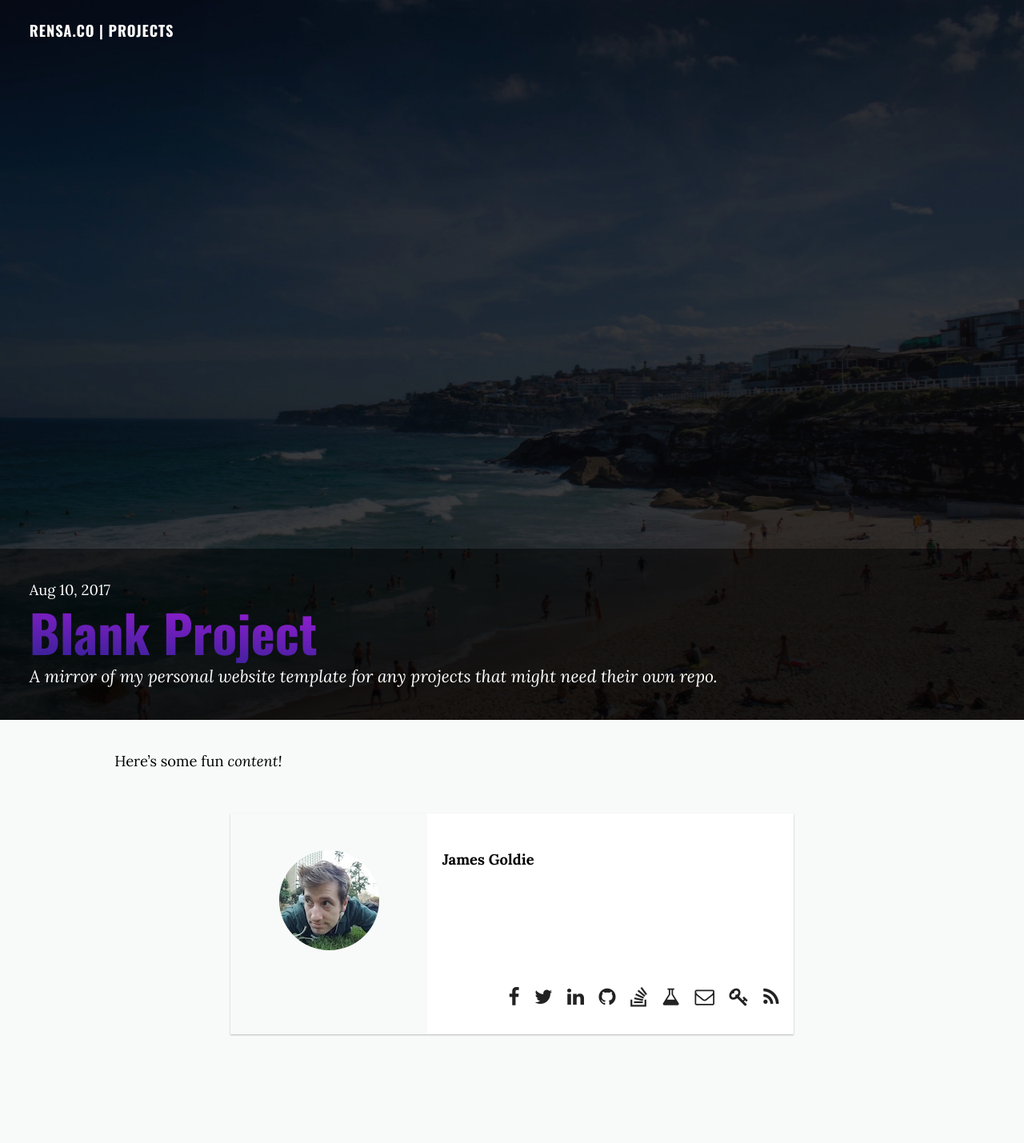
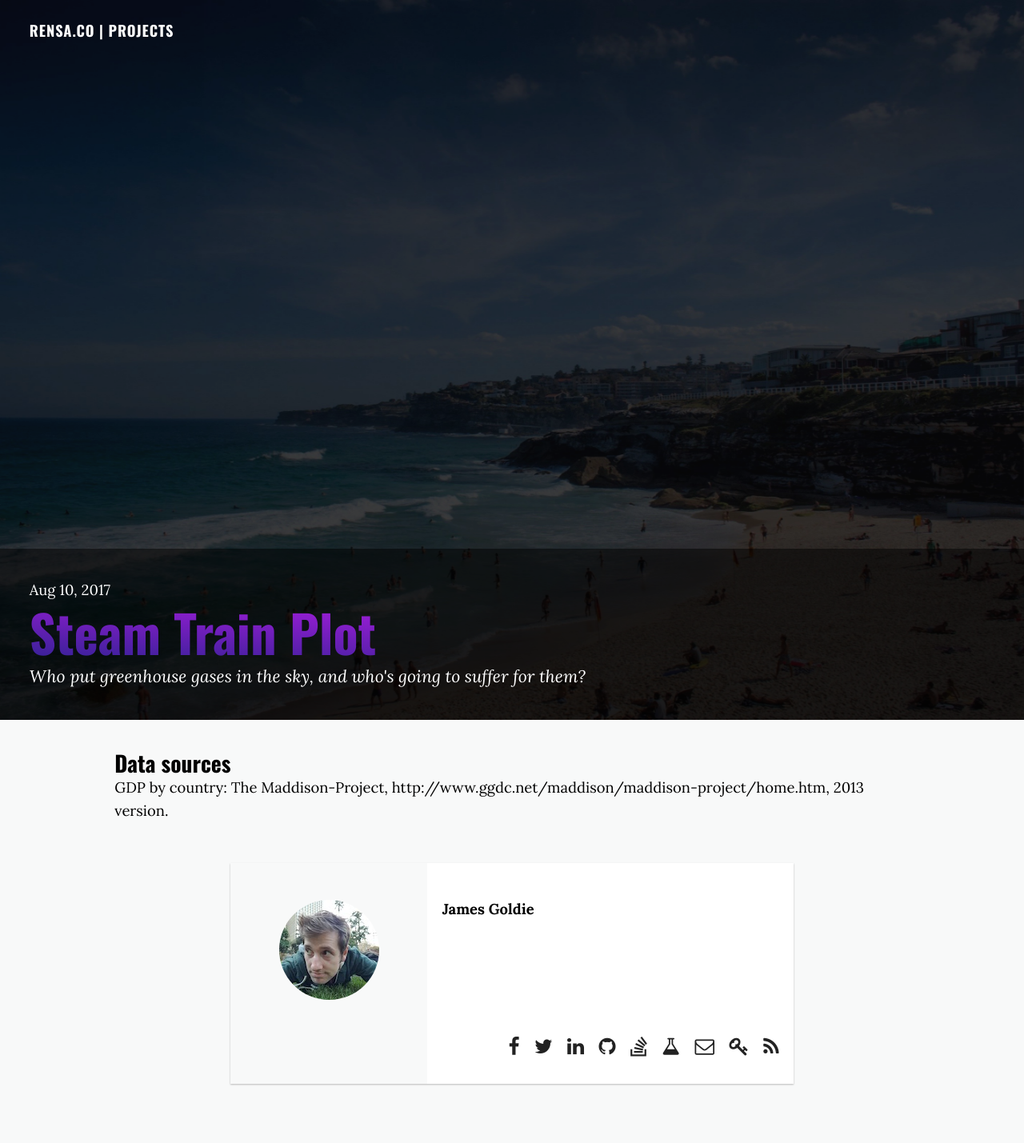
Before and after one commit to jimjam-slam/steamtrain, a Jekyll site: the page built from index.md, in a window 1280 px wide. Shown: the whole page at 80% size. Built offline with Jekyll 4.4.1, drawn with Linux system fonts in a browser that asks for light colours; nearby versions of some CDN libraries; before the commit the page ends 1366 px from its top, so only the background shows below that.

Commit message:
Start of analysis

```diff
--- a/index.md
+++ b/index.md
@@ -1,7 +1,7 @@
 ---
 layout: page
-title: Blank Project
-description: A mirror of my personal website template for any projects that might need their own repo.
+title: Steam Train Plot
+description: Who put greenhouse gases in the sky, and who's going to suffer for them?
 categories: projects
 date: 2017-08-10
 image: cover.jpg
@@ -10,4 +10,6 @@ mast: true
 # they're $color-repo-a, $color-repo-b and $color-repo-light
 ---
 
-Here's some fun _content!_
+## Data sources
+
+GDP by country: The Maddison-Project, http://www.ggdc.net/maddison/maddison-project/home.htm, 2013 version.
```
Also changed, not shown: 1 other file.
